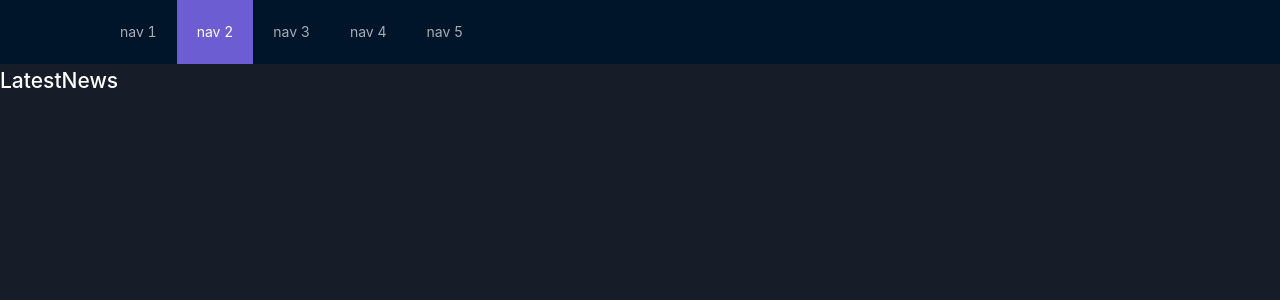
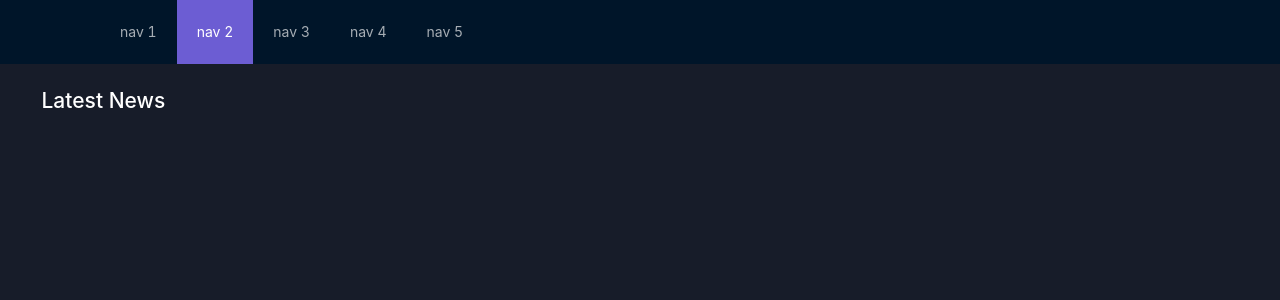
Before and after one commit to stechx1/invest-inc, a Next.js app: page / in a window 1280 px wide. Shown: the top 300 px of the page. Built offline with nearby package versions, Linux system fonts and the light colour scheme.

Commit message:
feat(container): add comtainer

```diff
--- a/next.config.js
+++ b/next.config.js
@@ -1,6 +1,9 @@
 const withAntdLess = require('next-plugin-antd-less');
 
 module.exports = withAntdLess({
+  images: {
+    domains: ["images.unsplash.com", "cdn.pixabay.com", "images.pexel.com"],
+  },
   lessVarsFilePath: './styles/variables.less',
   lessVarsFilePathAppendToEndOfContent: false,
   cssLoaderOptions: {},
--- a/package.json
+++ b/package.json
@@ -14,6 +14,7 @@
     "next-plugin-antd-less": "^1.8.0",
     "react": "18.2.0",
     "react-dom": "18.2.0",
+    "styled-components": "^5.3.5",
     "webpack": "^5.74.0"
   },
   "devDependencies": {
--- a/src/collections/News/LatestNews/LatestNews.jsx
+++ b/src/collections/News/LatestNews/LatestNews.jsx
@@ -1,8 +1,18 @@
+/* eslint-disable @next/next/no-img-element */
 import React from 'react'
 import PropTypes from 'prop-types'
+import Image from 'next/image'
 
 export const LatestNews = () => {
   return (
-    <h1>LatestNews</h1>
+    <>
+    <div>
+      <h1>Latest News</h1>
+    </div>
+
+    <div>
+      {/* <Image src="https://images.unsplash.com/photo-1624996379697-f01d168b1a52?ixlib=rb-1.2.1&ixid=MnwxMjA3fDB8MHxwaG90by1wYWdlfHx8fGVufDB8fHx8&auto=format&fit=crop&w=1470&q=80" alt="news-image" height={600} width={300}/> */}
+    </div>
+    </>
   )
 }
--- /dev/null
+++ b/src/components/Container/Container.jsx
@@ -0,0 +1,11 @@
+/* eslint-disable react/display-name */
+import { forwardRef } from 'react';
+
+import { StyledContainer } from './elements'
+
+export const Container = forwardRef(
+  (props, ref) => {
+  return (
+    <StyledContainer {...props} ref={ref}/>
+  )
+})
--- /dev/null
+++ b/src/components/Container/elements.jsx
@@ -0,0 +1,27 @@
+/* eslint-disable react/display-name */
+import styled, {css} from 'styled-components';
+import { forwardRef } from 'react';
+
+const baseContainerStyles = css`
+  margin: 0 auto;
+  max-width: calc(1190px + 55px);
+  padding: 20px 24px;
+  width: 100%;
+
+  @media (max-width: 499px) {
+    padding-left: 18px;
+    padding-right: 18px;
+  }
+`;
+
+export const StyledContainer = styled(
+  forwardRef(({ children, ...props }, ref) => {
+    return (
+      <div {...props} ref={ref}>
+        {children}
+      </div>
+    );
+  })
+)`
+  ${baseContainerStyles}
+`;
--- /dev/null
+++ b/src/components/Container/index.js
@@ -0,0 +1 @@
+export * from "./Container";
--- a/src/pages/index.js
+++ b/src/pages/index.js
@@ -1,10 +1,11 @@
 import { Button, Progress, TimePicker } from "antd";
+import { Container } from "src/components/Container";
 import { LatestNews } from "~/collections";
 
 export default function Home() {
   return (
-    <div>
+    <Container>
       <LatestNews/>
-    </div>
+    </Container>
   )
 }
```
Also changed, not shown: 1 other file (tests, documents, lock files or other folders).
